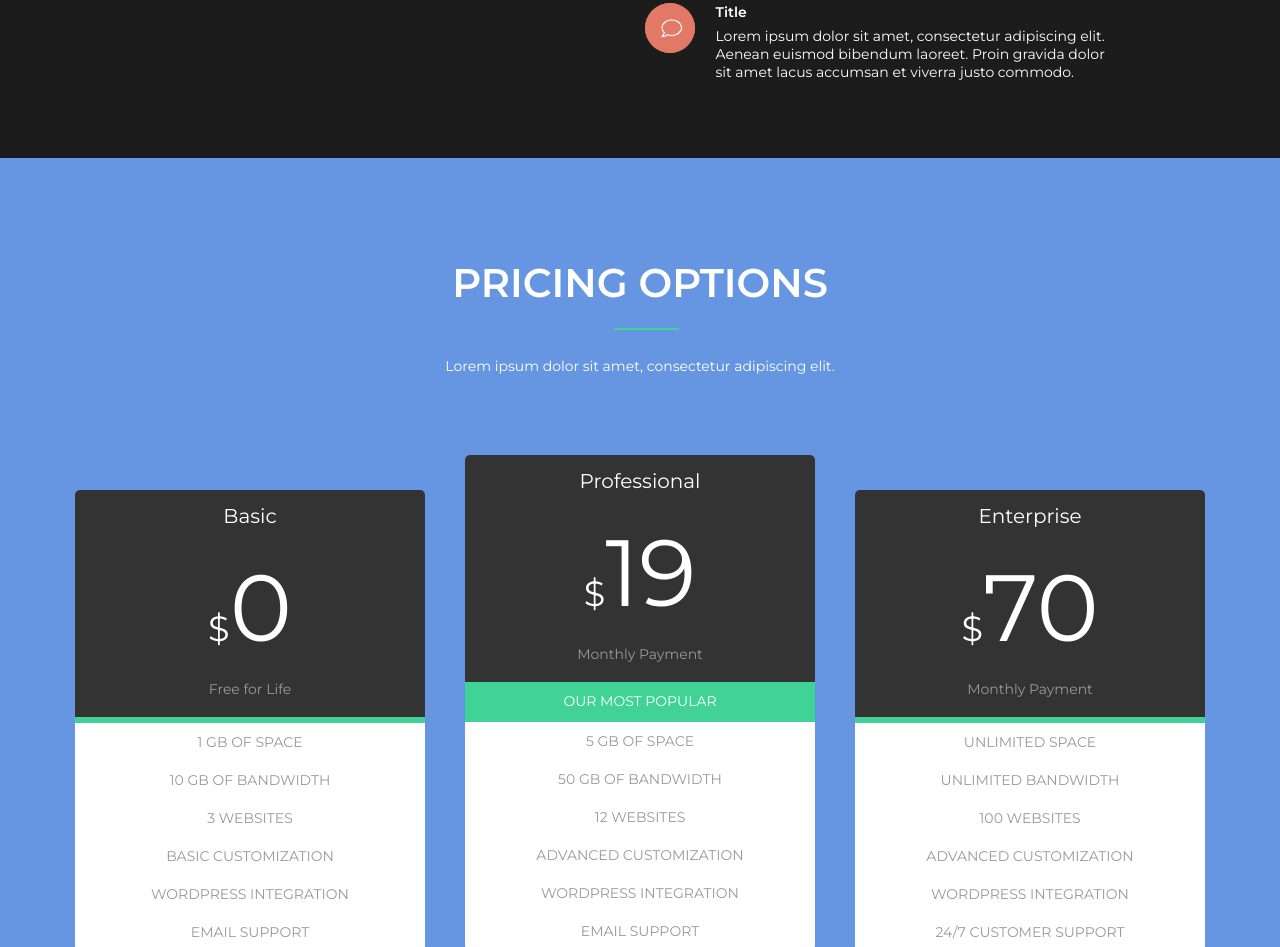
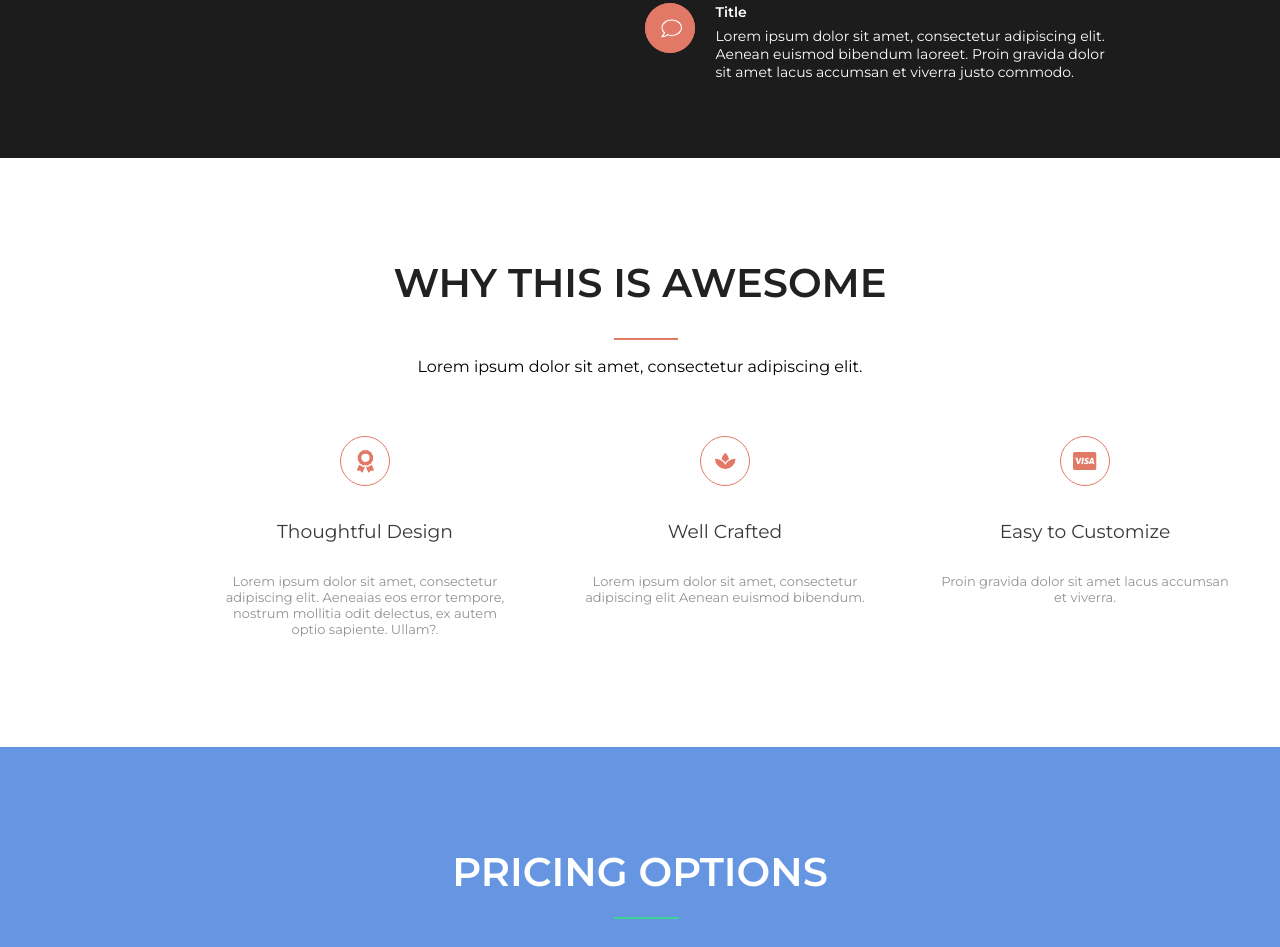
Before and after one commit to eglebm/darbas_baigiamasis, a website: page index.html in a window 1280 px wide. Shown: the part 2039-2986 px from the top of the page. Drawn offline with nearby package versions, Linux system fonts and the light colour scheme; no server answers.

Commit message:
Section benefits done

```diff
--- /dev/null
+++ b/css/src/benefits.scss
@@ -0,0 +1,84 @@
+.benefits {
+    padding-top: 100px;
+    text-align: center;
+
+
+    @media (max-width: 990px) {
+        padding-bottom: 60px;
+    }
+
+    .benefits-h2 {
+        position: relative;
+        padding-bottom: 50px;
+        font-size: 40px;
+        color: #212121;
+        font-weight: 600;
+
+        &:after {
+            content: "";
+            position: absolute;
+            width: 64px;
+            height: 2px;
+            margin-top: 80px;
+            background-color: #E27866;
+            left: 48%;
+            opacity: 1;
+        }
+    }
+
+    .benefits-box {
+        display: flex;
+        padding-bottom: 40px;
+        justify-content: space-around;
+        padding-left: 220px;
+        padding-right: 220px;
+
+        @media (max-width: 830px) {
+            display: inline;}
+    }
+
+    .benefits-h3 {
+        color: #3a3737;
+        font-weight: 400;
+        padding-top: 30px ;
+    }
+
+    .benefits-row {
+        flex-direction: column;
+        padding-top: 60px;
+
+        @media (max-width: 800px) {
+            display: flex;
+            flex-wrap: wrap;
+            align-items: stretch;
+            align-content: stretch;
+        }
+    }
+
+    .p1 {
+        font-size: 14px;
+        font-weight: 300;
+        color: #919294;
+    }
+
+    .p2 {
+        text-align: center;
+        font-size: 13px;
+        font-weight: 300;
+        color: #919294;
+        padding-top: 30px;
+        padding-bottom: 70px;
+        width: 290px;
+
+        @media (max-width: 800px) {
+            padding-right: 40px;
+            padding-left: 40px;
+            width: 100%;
+    }
+}
+
+    .middle {
+        padding-left: 70px;
+        padding-right: 70px;
+    }
+}
--- a/css/src/features.scss
+++ b/css/src/features.scss
@@ -94,21 +94,3 @@
         }
     }
 }
-
-@media (max-width: 800px) {
-    .features-image {
-        display: flex;
-
-
-    .container {
-        flex-direction: column;
-        flex-wrap: wrap;
-    }
-        .text-box  {
-            margin-bottom: 30px;
-        }
-
-        .logo, .hero-h1, .text-box-text {
-            padding-bottom: 50px;
-        }
-}
--- a/css/src/style.scss
+++ b/css/src/style.scss
@@ -4,6 +4,7 @@
 @import "social.scss";
 @import "about.scss";
 @import "features";
+@import "benefits";
 @import "pricing";
 @import "reviews.scss";
 @import "contact.scss";
--- a/index.html
+++ b/index.html
@@ -185,6 +185,27 @@
                             </div>
                         </div>
                     </div>
+                </div>
+            </div>
+        </section>
+        <section class="benefits">
+            <h2 class="benefits-h2">WHY THIS IS AWESOME</h2>
+            <p class="benefits-p">Lorem ipsum dolor sit amet, consectetur adipiscing elit.</p>
+            <div class="benefits-box">
+                <div class="benefits-row">
+                    <img src="images/design.svg" alt="sections_icon">
+                    <h3 class="benefits-h3">Thoughtful Design</h3>
+                    <p class="p2">Lorem ipsum dolor sit amet, consectetur adipiscing elit. Aeneaias eos error tempore, nostrum mollitia odit delectus, ex autem optio sapiente. Ullam?.</p>
+                </div>
+                <div class="benefits-row middle">
+                    <img src="images/crafted.svg" alt="sections_icon">
+                    <h3 class="benefits-h3">Well Crafted</h3>
+                    <p class="p2">Lorem ipsum dolor sit amet, consectetur adipiscing elit Aenean euismod bibendum.</p>
+                </div>
+                <div class="benefits-row">
+                    <img src="images/visa.svg" alt="sections_icon">
+                    <h3 class="benefits-h3">Easy to Customize</h3>
+                    <p class="p2">Proin gravida  dolor sit amet lacus accumsan et viverra.</p>
                 </div>
             </div>
         </section>
```
Also changed, not shown: css/style.css.
